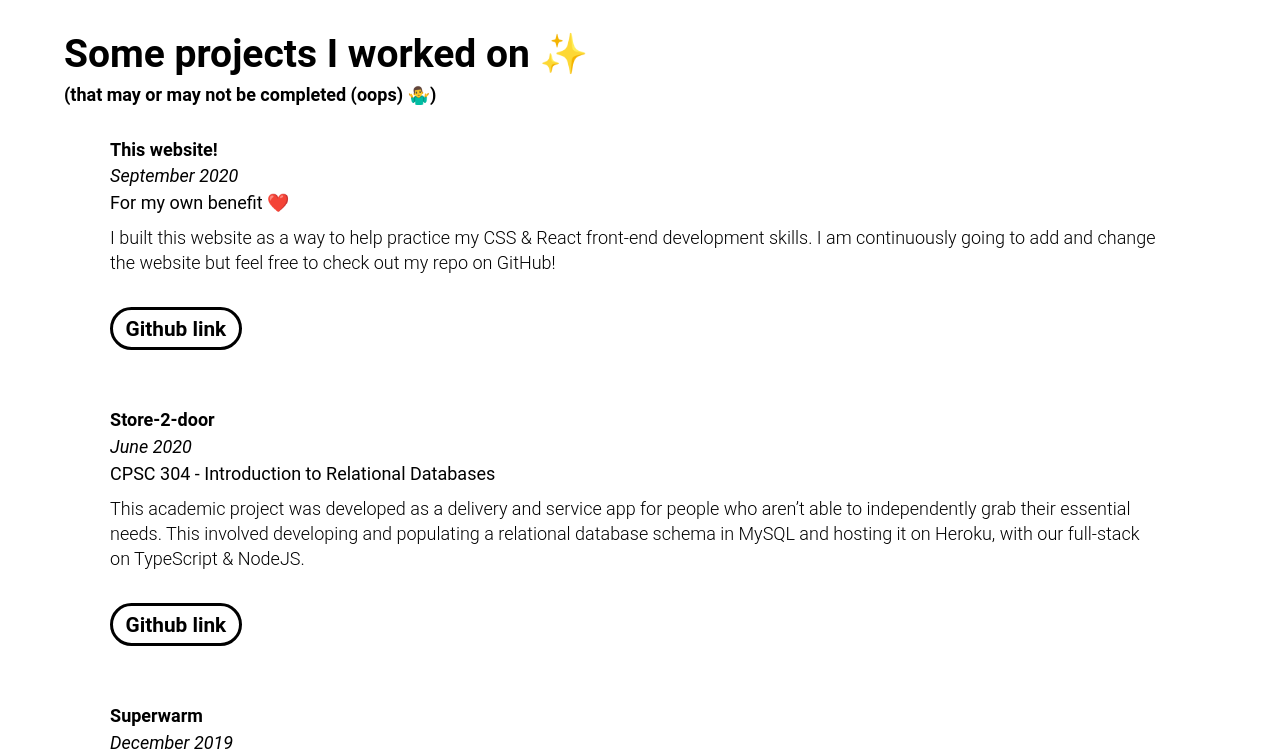
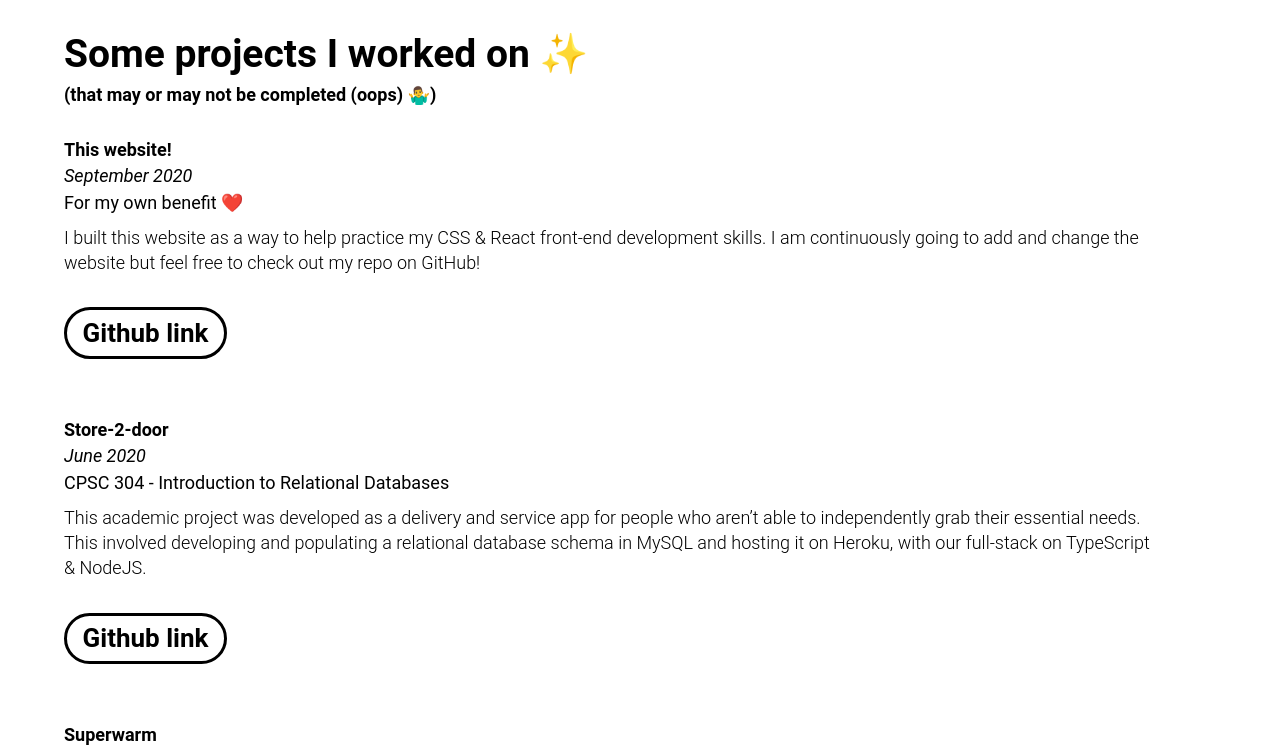
Before and after one commit to tommytwm/tommytwm.github.io, a React (Create React App) app: page / in a window 1280 px wide. Shown: the part 4100-4852 px from the top of the page. Built offline with nearby package versions, Linux system fonts and the light colour scheme.

Commit message:
adjusted button font sizes on project section

```diff
--- a/src/components/projects/card/Card.css
+++ b/src/components/projects/card/Card.css
@@ -1,6 +1,5 @@
 
 .Card {
-    margin-left: 4%;
     margin-bottom: 5%;
 }
 
@@ -27,7 +26,6 @@
     background: #FFFFFF;
     border: 3px solid #000000;
     font-weight: bold;
-    font-size: 0.8em;
 
     width: max-content;
     border-radius: 50px;
@@ -39,7 +37,6 @@
     background: #000000;
     border: 3px solid #000000;
     font-weight: bold;
-    font-size: 0.8em;
 
     cursor: pointer;
     width: max-content;
```
